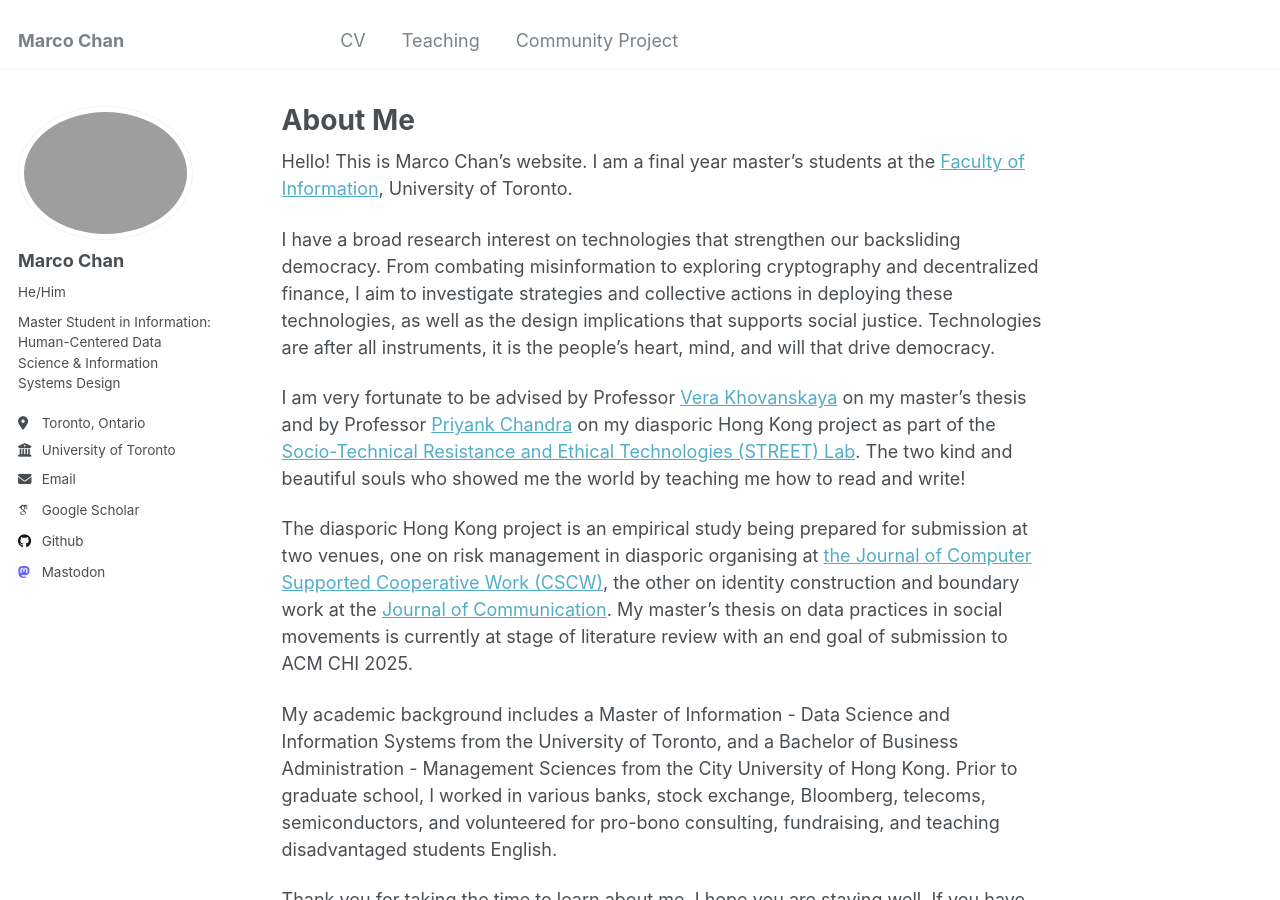
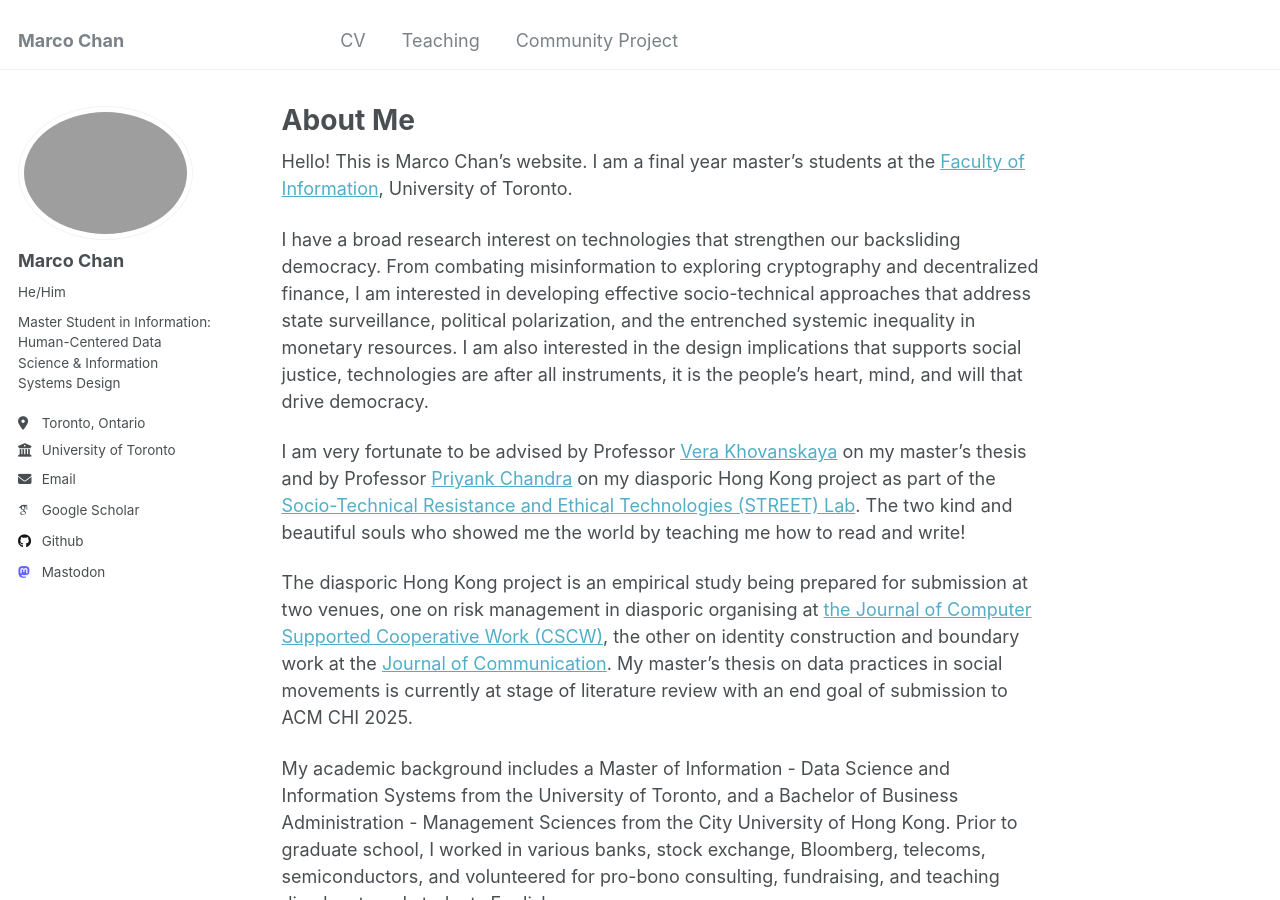
Before and after one commit to Marco-ProspectivePhD/home, a Jekyll site: the page built from _pages/about.md, in a window 1280 px wide and 900 px high. Built offline with Jekyll 4.4.1, drawn with Linux system fonts in a browser that asks for light colours; some web fonts are replaced.

Commit message:
Update about.md

```diff
--- a/_pages/about.md
+++ b/_pages/about.md
@@ -9,7 +9,7 @@ redirect_from:
 
 Hello! This is Marco Chan's website. I am a final year master's students at the [Faculty of Information](https://ischool.utoronto.ca/), University of Toronto.
 
-I have a broad research interest on technologies that strengthen our backsliding democracy. From combating misinformation to exploring cryptography and decentralized finance, I aim to investigate strategies and collective actions in deploying these technologies, as well as the design implications that supports social justice. Technologies are after all instruments, it is the people’s heart, mind, and will that drive democracy.
+I have a broad research interest on technologies that strengthen our backsliding democracy. From combating misinformation to exploring cryptography and decentralized finance, I am interested in developing effective socio-technical approaches that address state surveillance, political polarization, and the entrenched systemic inequality in monetary resources. I am also interested in the design implications that supports social justice, technologies are after all instruments, it is the people’s heart, mind, and will that drive democracy.
 
 I am very fortunate to be advised by Professor [Vera Khovanskaya](https://verakhovanskaya.github.io/) on my master's thesis and by Professor [Priyank Chandra](https://www.priyankc.com/) on my diasporic Hong Kong project as part of the [Socio-Technical Resistance and Ethical Technologies (STREET) Lab](https://www.streetlab.tech/). The two kind and beautiful souls who showed me the world by teaching me how to read and write!
 
```
